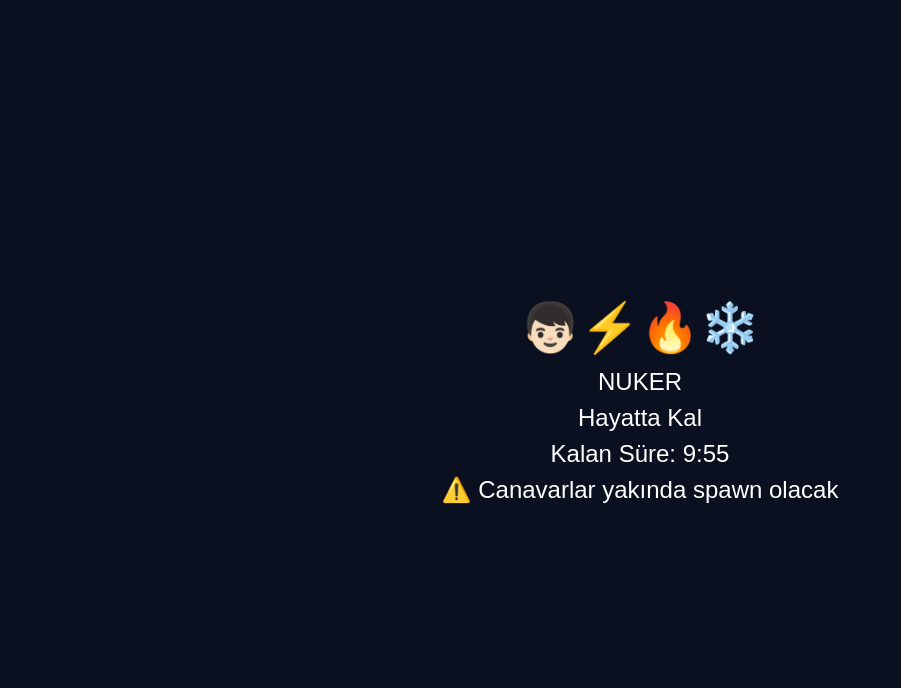
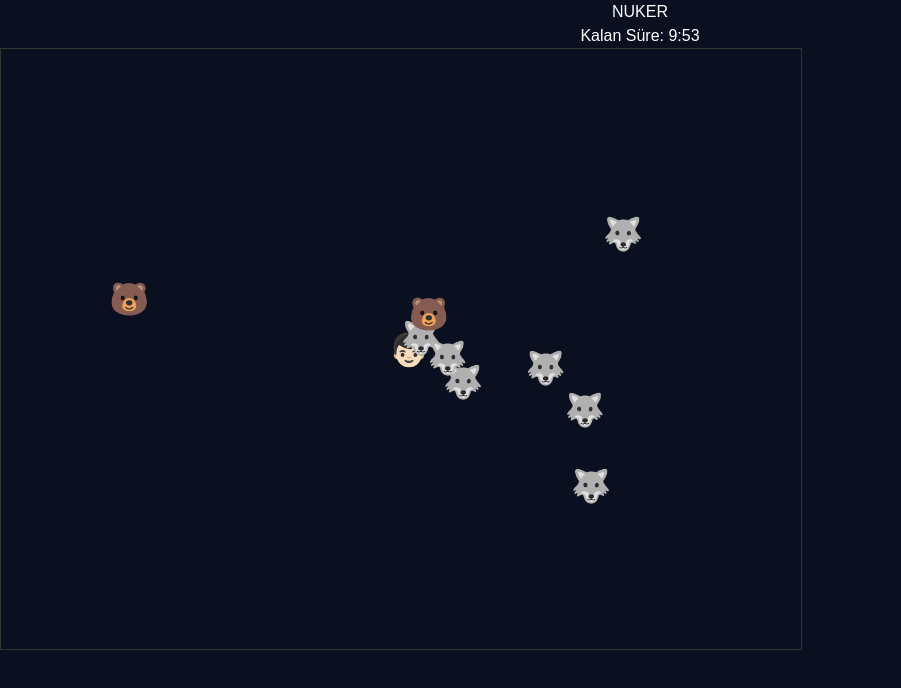
Before and after one commit to iscptoken-ctrl/nuker, a Next.js app in the folder nuker/: page / in a window 1280 px wide. Shown: the top 688 px of the page, without its empty margins (0-901 px from the left). Built offline with nearby package versions, Linux system fonts and the light colour scheme.

Commit message:
Add playable canvas game loop

```diff
--- a/nuker/app/page.tsx
+++ b/nuker/app/page.tsx
@@ -1,33 +1,90 @@
 "use client";
 
-import { useEffect, useState } from "react";
+import { useEffect, useRef, useState } from "react";
 
-export default function Home() {
+type Enemy = {
+  id: number;
+  x: number;
+  y: number;
+  type: "wolf" | "bear";
+  hp: number;
+};
+
+export default function Page() {
+  const canvasRef = useRef<HTMLCanvasElement>(null);
   const [time, setTime] = useState(600);
+  const enemies = useRef<Enemy[]>([]);
+  const enemyId = useRef(0);
 
+  // TIMER
   useEffect(() => {
-    const timer = setInterval(() => {
-      setTime((t) => (t > 0 ? t - 1 : 0));
+    const t = setInterval(() => {
+      setTime((v) => (v > 0 ? v - 1 : 0));
     }, 1000);
-    return () => clearInterval(timer);
+    return () => clearInterval(t);
+  }, []);
+
+  // SPAWN
+  useEffect(() => {
+    const spawn = setInterval(() => {
+      const type = Math.random() < 0.9 ? "wolf" : "bear";
+      enemies.current.push({
+        id: enemyId.current++,
+        x: Math.random() * 800,
+        y: Math.random() * 600,
+        type,
+        hp: type === "wolf" ? 1 : 2,
+      });
+    }, 800);
+    return () => clearInterval(spawn);
+  }, []);
+
+  // GAME LOOP
+  useEffect(() => {
+    const canvas = canvasRef.current!;
+    const ctx = canvas.getContext("2d")!;
+    canvas.width = 800;
+    canvas.height = 600;
+
+    const hero = { x: 400, y: 300 };
+
+    const loop = () => {
+      ctx.fillStyle = "#0b1020";
+      ctx.fillRect(0, 0, canvas.width, canvas.height);
+
+      // HERO
+      ctx.font = "32px serif";
+      ctx.fillText("👦🏻", hero.x - 12, hero.y + 12);
+
+      // ENEMIES
+      enemies.current.forEach((e) => {
+        const dx = hero.x - e.x;
+        const dy = hero.y - e.y;
+        const dist = Math.hypot(dx, dy) || 1;
+
+        e.x += (dx / dist) * 0.5;
+        e.y += (dy / dist) * 0.5;
+
+        ctx.fillText(e.type === "wolf" ? "🐺" : "🐻", e.x, e.y);
+      });
+
+      requestAnimationFrame(loop);
+    };
+
+    loop();
   }, []);
 
   return (
-    <main style={{
-      minHeight: "100vh",
-      background: "#0b1020",
-      color: "white",
-      display: "flex",
-      flexDirection: "column",
-      alignItems: "center",
-      justifyContent: "center",
-      fontSize: "24px"
-    }}>
-      <div style={{ fontSize: "48px" }}>👦🏻⚡🔥❄️</div>
+    <main style={{ color: "white", textAlign: "center" }}>
       <h1>NUKER</h1>
-      <p>Hayatta Kal</p>
-      <p>Kalan Süre: {Math.floor(time / 60)}:{String(time % 60).padStart(2, "0")}</p>
-      <p>⚠️ Canavarlar yakında spawn olacak</p>
+      <p>
+        Kalan Süre: {Math.floor(time / 60)}:
+        {String(time % 60).padStart(2, "0")}
+      </p>
+      <canvas
+        ref={canvasRef}
+        style={{ border: "1px solid #333", background: "#000" }}
+      />
     </main>
   );
 }
```
